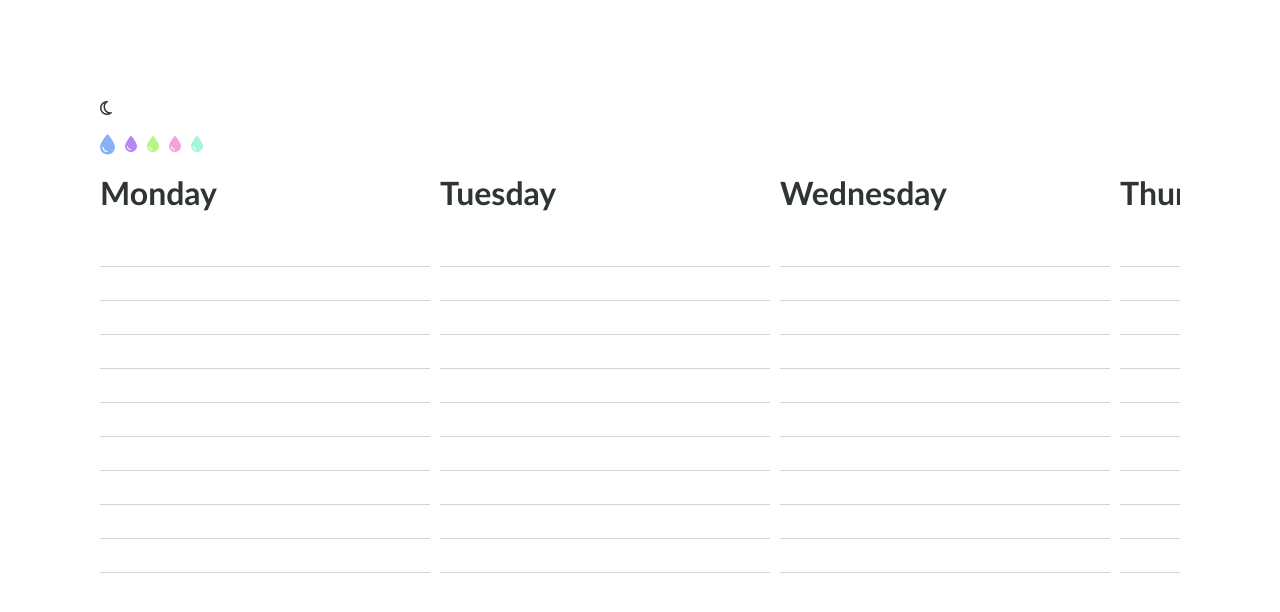
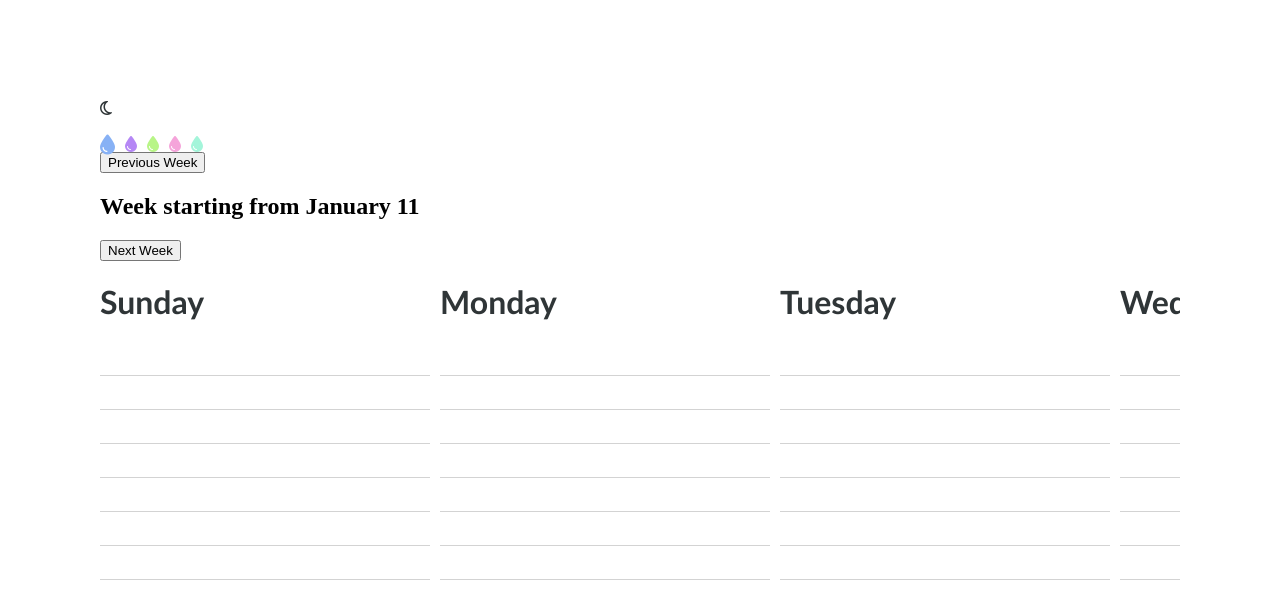
Before and after one commit to isabellarojasg/todo_project, a React (Create React App) app in the folder todo-list/: page / in a window 1280 px wide. Shown: the top 612 px of the page. Built offline with nearby package versions, Linux system fonts and the light colour scheme.

Commit message:
adding buttons

```diff
--- a/todo-list/src/WeeklyTodoList.js
+++ b/todo-list/src/WeeklyTodoList.js
@@ -6,31 +6,52 @@ import { ACCENT_COLOURS, COLOURS} from "./colours";
 
 
 const WeeklyTodoList = (props) => {
-  const daysOfWeek = [
-    "Monday",
-    "Tuesday",
-    "Wednesday",
-    "Thursday",
-    "Friday",
-    "Saturday",
-    "Sunday",
-  ];
+  const daysOfWeek = ["Sunday", "Monday", "Tuesday", "Wednesday", "Thursday", "Friday", "Saturday"];
+  const currentDate = new Date();
+
+// Get the current day of the week as a number (0 for Sunday, 1 for Monday, ..., 6 for Saturday)
+  const currentDayNumber = currentDate.getDay();
+
+  // Determine the index of the starting day
+  const startingDayIndex = daysOfWeek.indexOf(currentDayNumber);
+  const [currentWeekStartingDay, setCurrentWeekStartingDay] = React.useState(currentDayNumber);
+
 
   const todoItemStyles = {
     color: props.isDarkMode ? COLOURS.White : COLOURS.Black,
     backgroundColor: props.isDarkMode ? COLOURS.Black : COLOURS.White,
   };
 
+  const goToPreviousWeek = () => {
+    const previousWeekStartingDayIndex = (startingDayIndex - 1 + daysOfWeek.length) % daysOfWeek.length;
+    setCurrentWeekStartingDay(daysOfWeek[previousWeekStartingDayIndex]);
+  };
+
+  const goToNextWeek = () => {
+    const nextWeekStartingDayIndex = (startingDayIndex + 1) % daysOfWeek.length;
+    setCurrentWeekStartingDay(daysOfWeek[nextWeekStartingDayIndex]);
+  };
+
   return (
+    <div>
+    <button onClick={goToPreviousWeek}>Previous Week</button>
+    <h2>{`Week starting from ${currentDate.toLocaleDateString("en-US", {
+      month: "long",
+      day: "numeric",
+    })}`}</h2>
+    <button onClick={goToNextWeek}>Next Week</button>
     <div className="weekly-todo-list" style={todoItemStyles}>
       {daysOfWeek.map((day) => (
         <DayList
           key={day}
           day={day}
+          currentDay={currentWeekStartingDay}
           {...props}
         />
       ))}
     </div>
+    </div>
+
   );
 };
 
```
